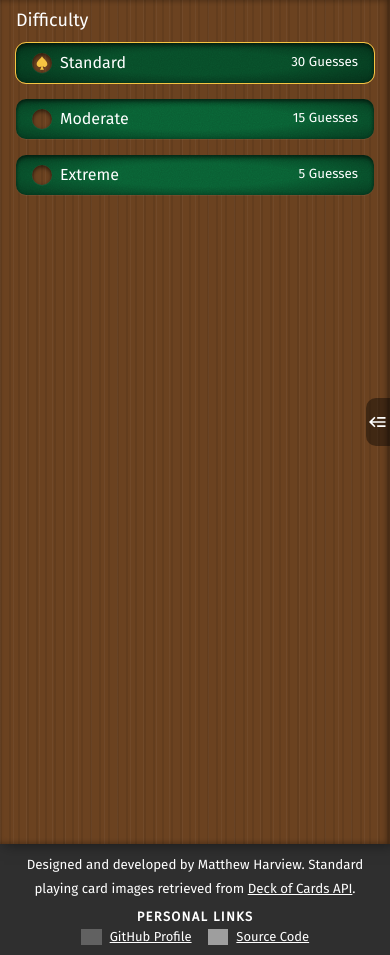
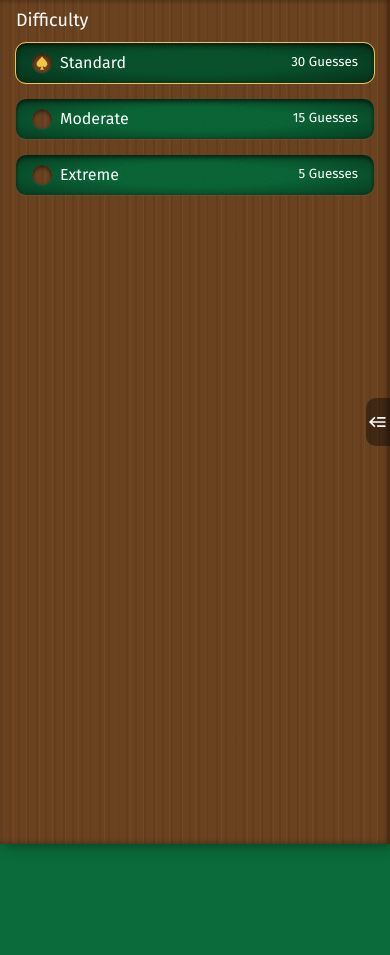
Before and after one commit to Long-Hold/memory-card, a React (Vite) app: page / in a window 390 px wide. After the commit the page ends 844 px from the top, so only its background shows below. Built offline with nearby package versions, Linux system fonts and the light colour scheme; grey boxes are pictures that could not be loaded.

Commit message:
feat: main use flex: 1 to determine its size on mobile

```diff
--- a/src/App.css
+++ b/src/App.css
@@ -1,7 +1,6 @@
 #root {
   display: flex;
   flex-flow: column nowrap;
-  justify-content: space-between;
 }
 
 body {
@@ -11,8 +10,7 @@ body {
 }
 
 main {
-  min-height: 100vh;
-  min-height: 100dvh;
+  flex: 1;
   padding: var(--container-padding);
 
   display: flex;
```
